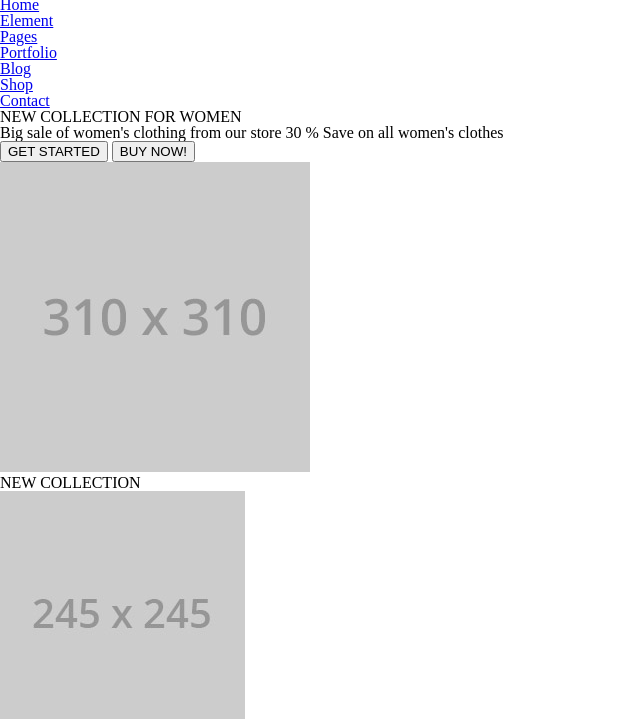
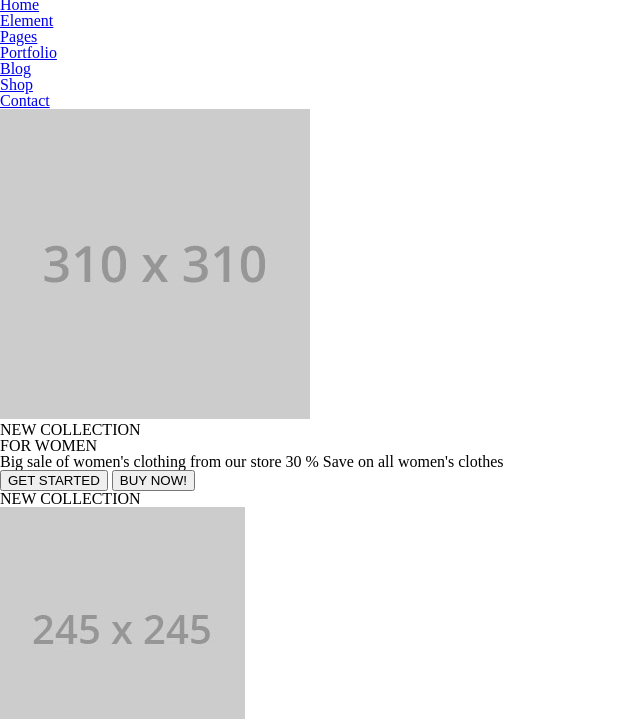
Before and after one commit to roel127/PF02, a website built with Parcel: page index.html in a window 1280 px wide. Shown: the part 47-766 px from the top of the page, without its empty margins (0-640 px from the left). Built offline with nearby package versions, Linux system fonts and the light colour scheme.

Commit message:
html mod

```diff
--- a/index.html
+++ b/index.html
@@ -28,13 +28,19 @@
       </header>
       <article id="wrap">
          <section>
-            <div>
-               <p><span>NEW</span> <b>COLLECTION</b> FOR WOMEN</p>
-               <p>Big sale of women's clothing from our store 30 % Save on all women's clothes</p>
-               <button type="button">GET STARTED</button>
-               <button type="button">BUY NOW!</button>
-            </div>
-            <img src="./images/site-img18.jpg" alt="banner1">
+            <figure>
+               <img src="./images/site-img18.jpg" alt="banner image">
+               <figcaption>
+                  <ul>
+                     <li><span>NEW</span> <strong>COLLECTION</strong><br/>FOR WOMEN</li>
+                     <li>Big sale of women's clothing from our store 30 % Save on all women's clothes</li>
+                     <li>
+                        <button type="button">GET STARTED</button>
+                        <button type="button">BUY NOW!</button>
+                     </li>
+                  </ul>
+               </figcaption>
+            </figure>
          </section>
          <section>
             <h3>
```
